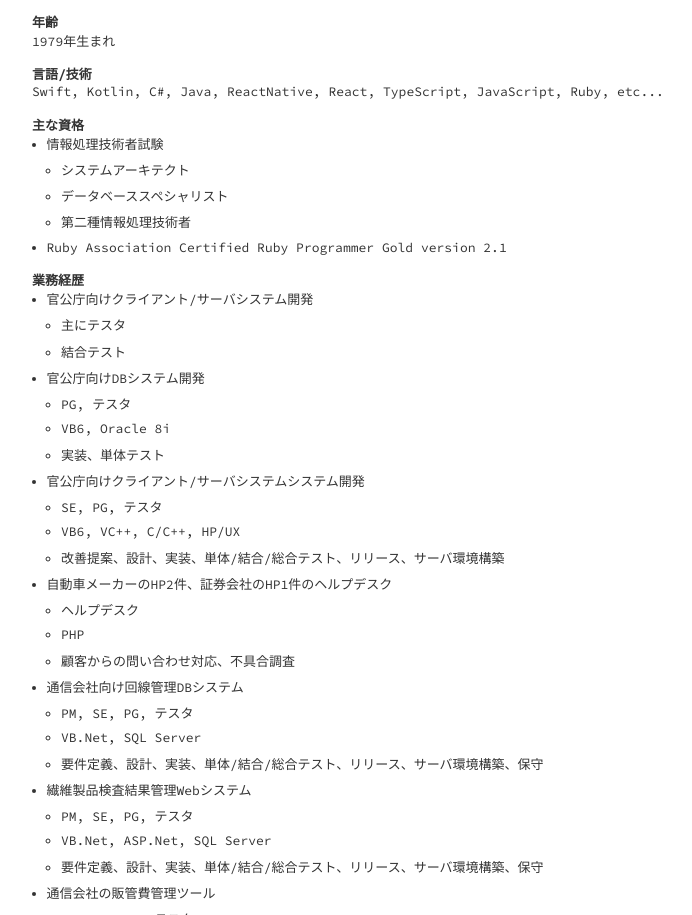
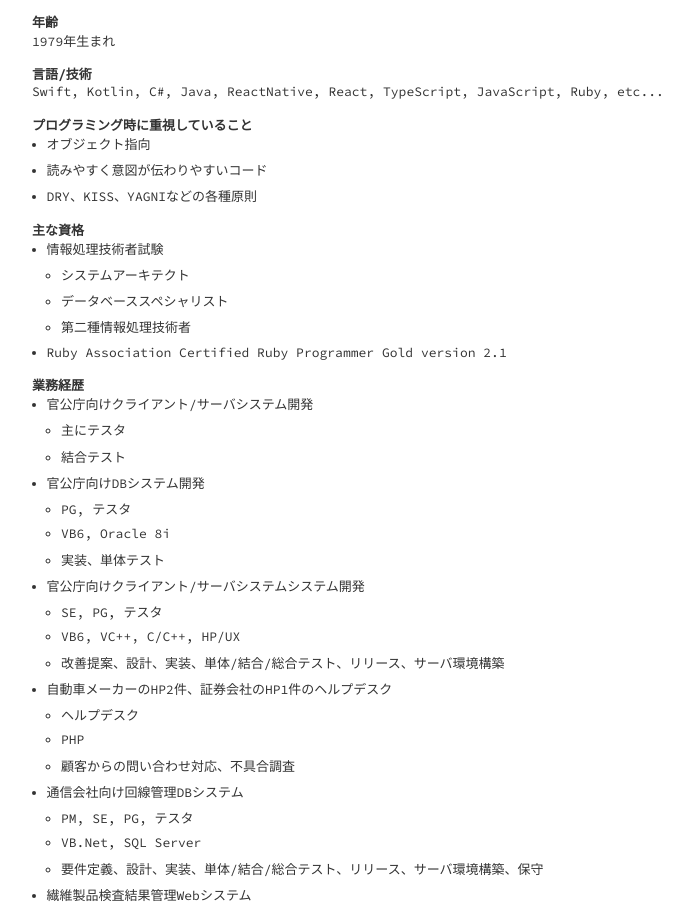
Before and after one commit to dharma-refactoring/dharma-refactoring, a Gatsby site: page / in a window 1280 px wide. Shown: the part 851-1766 px from the top of the page, without its empty margins (128-820 px from the left). Built offline with nearby package versions, Linux system fonts and the light colour scheme; Gatsby itself is replaced by a stand-in of ours.

Commit message:
Add sentence

```diff
--- a/src/pages/index.jsx
+++ b/src/pages/index.jsx
@@ -126,6 +126,14 @@ const IndexPage = () => (
         <dd>
           Swift, Kotlin, C#, Java, ReactNative, React, TypeScript, JavaScript,
           Ruby, etc...
+        </dd>
+        <dt>プログラミング時に重視していること</dt>
+        <dd>
+          <ul>
+            <li>オブジェクト指向</li>
+            <li>読みやすく意図が伝わりやすいコード</li>
+            <li>DRY、KISS、YAGNIなどの各種原則</li>
+          </ul>
         </dd>
         <dt>主な資格</dt>
         <dd>
```
